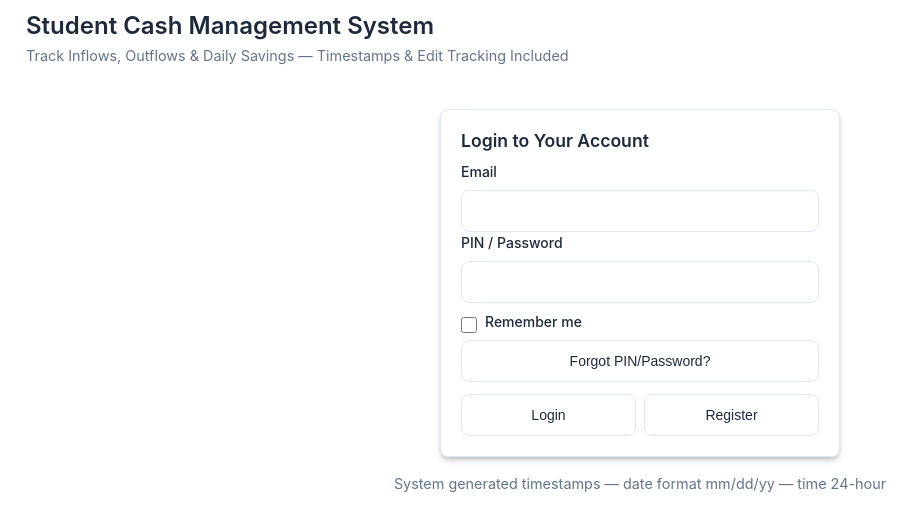
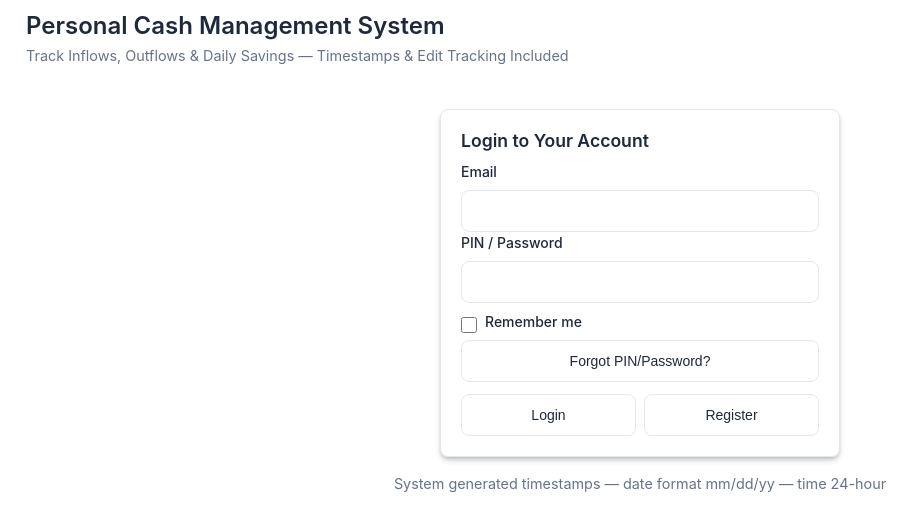
Before and after one commit to Edrian45/project-online-rafael, a plain HTML site: page index.html in a window 1280 px wide. Shown: the whole page, without its empty margins (0-920 px from the left). Drawn offline with nearby package versions, Linux system fonts and the light colour scheme.

Commit message:
Update index.html

```diff
--- a/index.html
+++ b/index.html
@@ -12,7 +12,7 @@
 <body>
     <header>
         <div class="header-info">
-            <h1>Student Cash Management System</h1>
+            <h1>Personal Cash Management System</h1>
             <div class="muted">Track Inflows, Outflows & Daily Savings — Timestamps & Edit Tracking Included</div>
         </div>
         <div class="no-print">
```
